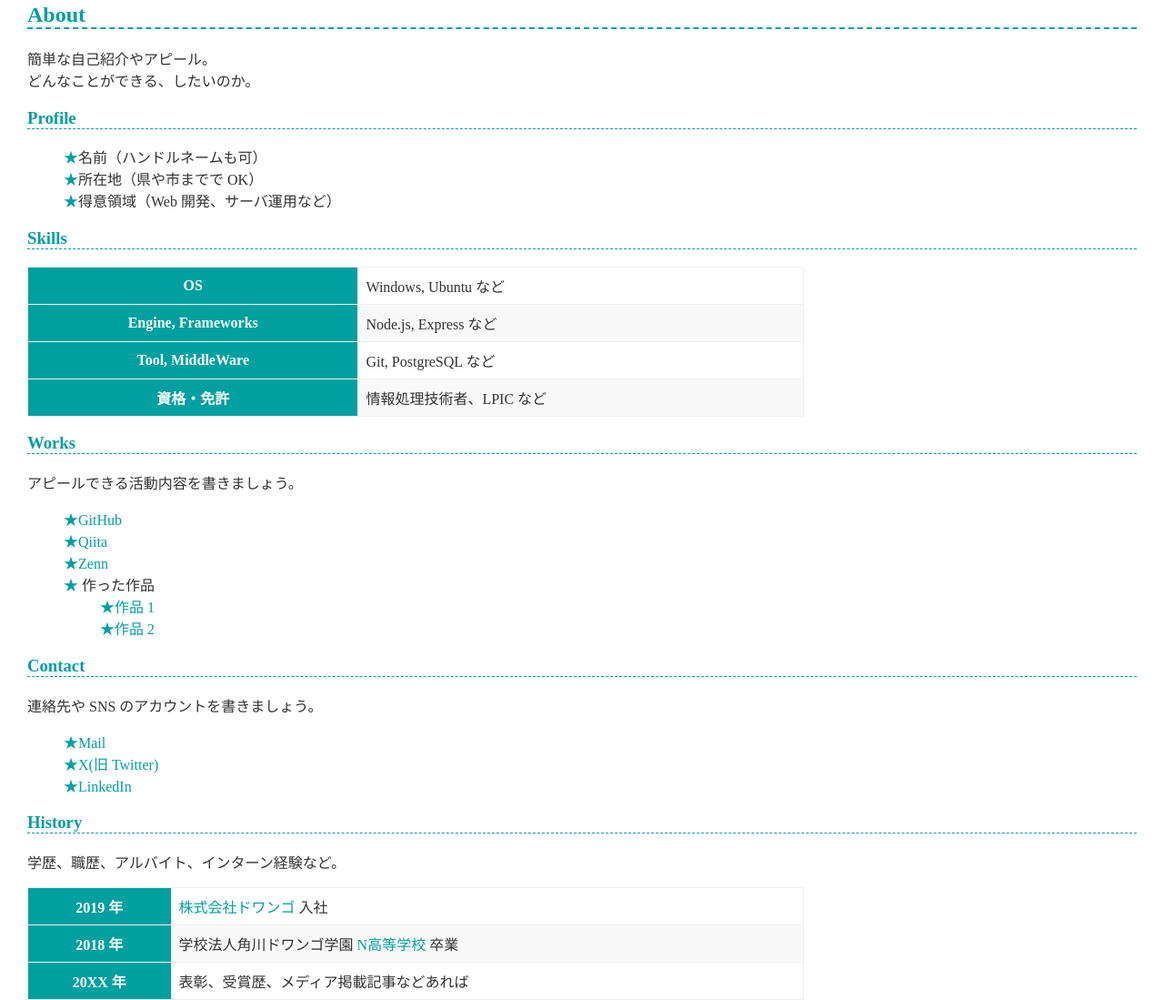
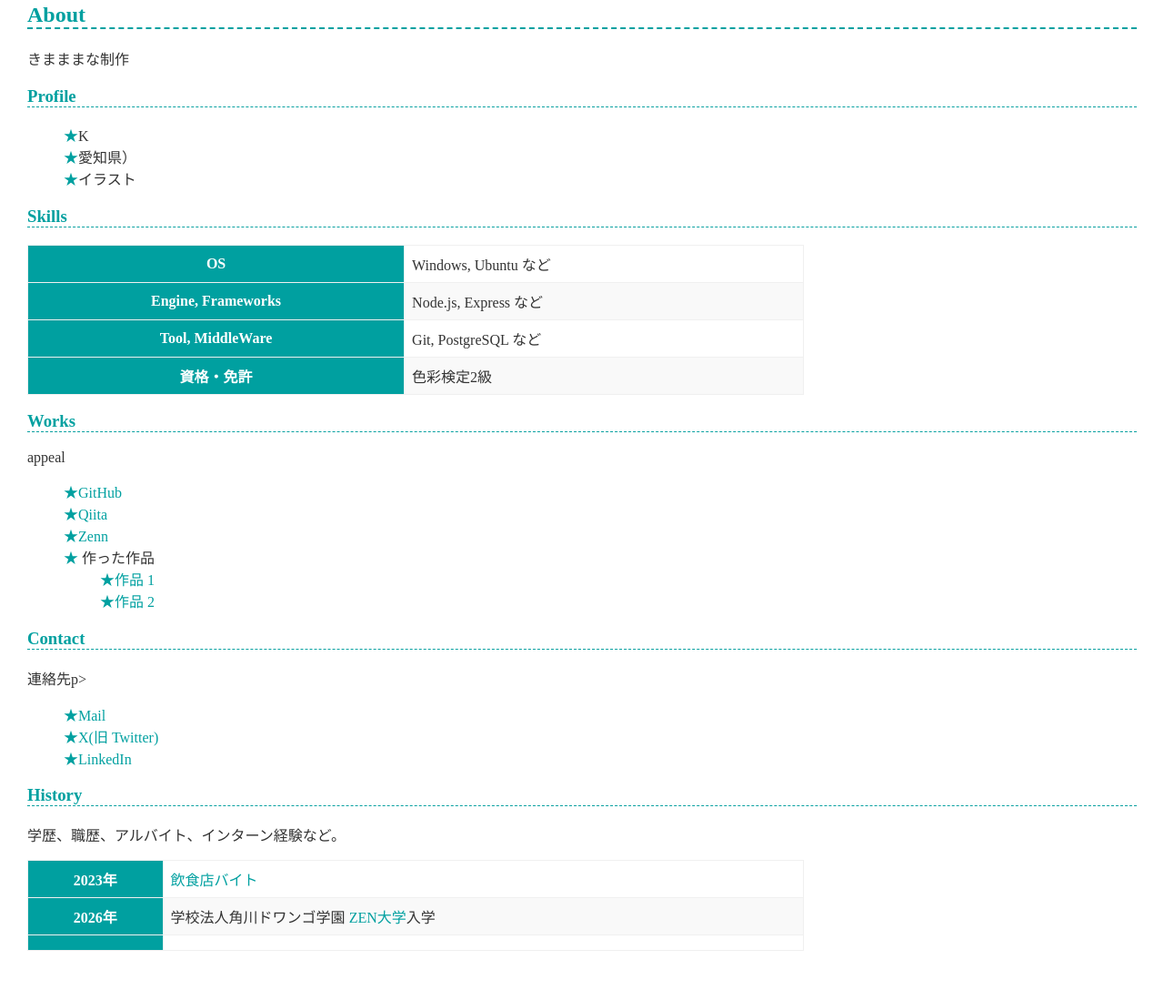
Before and after one commit to ni-tyan/K.github.io, a plain HTML site: page index.html in a window 1280 px wide. Shown: the part 110-1209 px from the top of the page at 91% size. After the commit the page ends 1155 px from the top, so only its background shows below. Drawn offline with Linux system fonts and the light colour scheme.

Commit message:
内容編集

```diff
--- a/index.html
+++ b/index.html
@@ -11,15 +11,14 @@
 
     <h2>About</h2>
     <p>
-      簡単な自己紹介やアピール。<br>
-      どんなことができる、したいのか。
+      きまままな制作
     </p>
 
     <h3>Profile</h3>
     <ul>
-      <li>名前（ハンドルネームも可）</li>
-      <li>所在地（県や市までで OK）</li>
-      <li>得意領域（Web 開発、サーバ運用など）</li>
+      <li>K</li>
+      <li>愛知県）</li>
+      <li>イラスト</li>
     </ul>
 
     <h3>Skills</h3>
@@ -38,12 +37,12 @@
       </tr>
       <tr>
         <th>資格・免許</th>
-        <td>情報処理技術者、LPIC など</td>
+        <td>色彩検定2級</td>
       </tr>
     </table>
 
     <h3>Works</h3>
-    <p>アピールできる活動内容を書きましょう。</p>
+    <p>appeal</p>
     <ul>
       <li><a href="https://github.com/">GitHub</a></li>
       <li><a href="https://qiita.com/">Qiita</a></li>
@@ -58,7 +57,7 @@
     </ul>
 
     <h3>Contact</h3>
-    <p>連絡先や SNS のアカウントを書きましょう。</p>
+    <p>連絡先p>
     <ul>
       <li><a href="mailto:name@example.com">Mail</a></li>
       <li><a href="https://twitter.com/n_yobikou">X(旧 Twitter)</a></li>
@@ -69,16 +68,16 @@
     <p>学歴、職歴、アルバイト、インターン経験など。</p>
     <table>
       <tr>
-        <th>2019 年</th>
-        <td><a href="https://dwango.co.jp/">株式会社ドワンゴ</a> 入社</td>
+        <th>2023年</th>
+        <td><a href="https://dwango.co.jp/">飲食店バイト</a> </td>
       </tr>
       <tr>
-        <th>2018 年</th>
-        <td>学校法人角川ドワンゴ学園 <a href="https://nnn.ed.jp/">N高等学校</a> 卒業</td>
+        <th>2026年</th>
+        <td>学校法人角川ドワンゴ学園 <a href="https://nnn.ed.jp/">ZEN大学</a>入学</td>
       </tr>
       <tr>
-        <th>20XX 年</th>
-        <td>表彰、受賞歴、メディア掲載記事などあれば</td>
+        <th></th>
+        <td></td>
       </tr>
     </table>
   </body>
```
